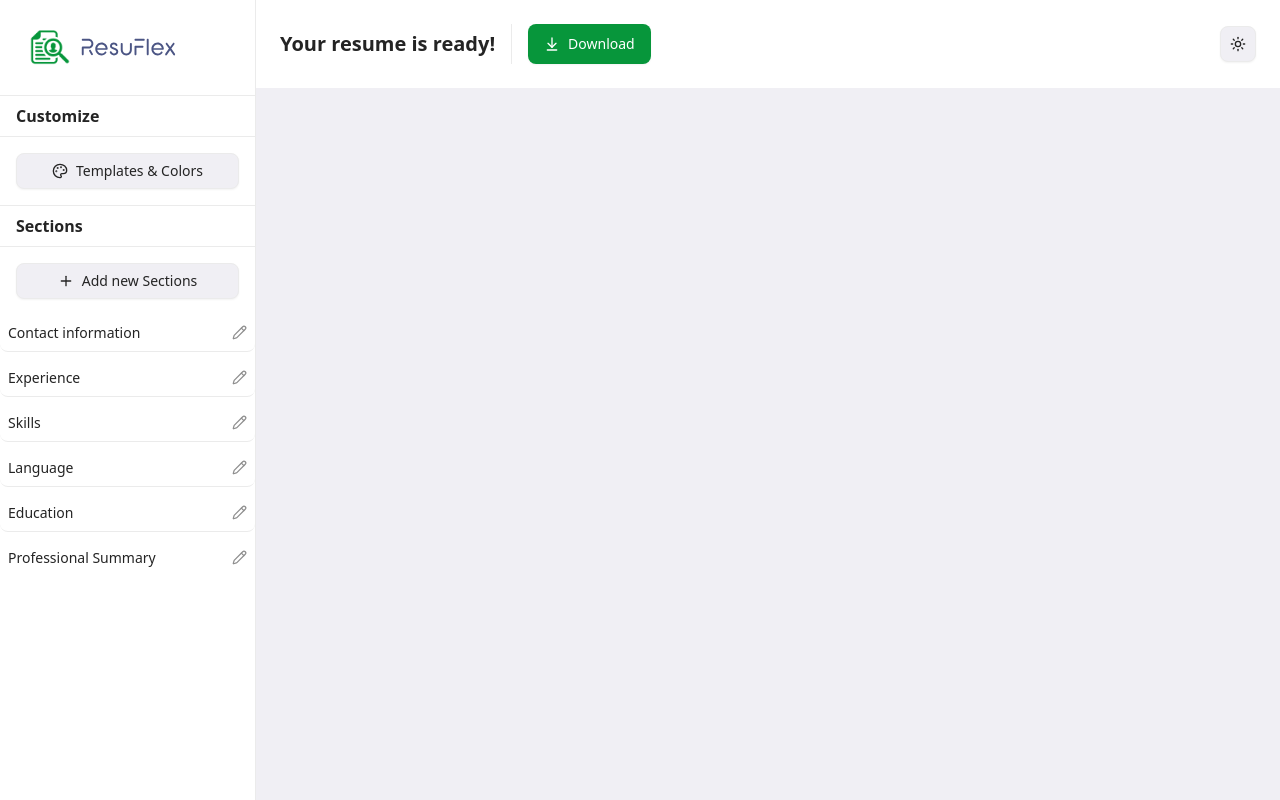
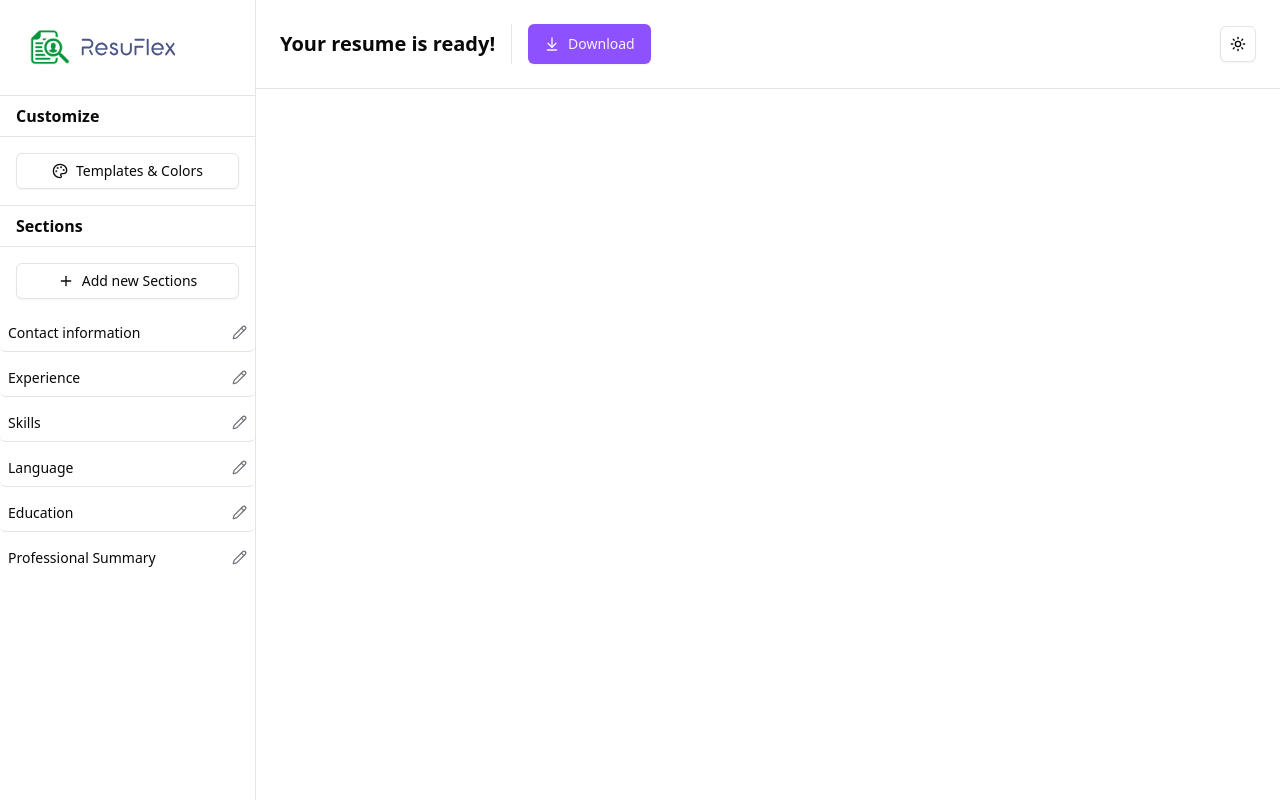
Before and after one commit to iamfaisalgill/Ai-resume-builder, a React (Vite) app: page /1/download in a window 1280 px wide. Built offline with nearby package versions, Linux system fonts and the light colour scheme.

Commit message:
working on experience dialog && theme changes

```diff
--- a/src/components/ui/button.jsx
+++ b/src/components/ui/button.jsx
@@ -10,7 +10,7 @@ const buttonVariants = cva(
     variants: {
       variant: {
         default:
-          "bg-primary text-white shadow-xs hover:bg-primary/90",
+          "bg-primary text-primary-foreground shadow-xs hover:bg-primary/90",
         destructive:
           "bg-destructive text-white shadow-xs hover:bg-destructive/90 focus-visible:ring-destructive/20 dark:focus-visible:ring-destructive/40 dark:bg-destructive/60",
         outline:
--- a/src/components/ui/input.jsx
+++ b/src/components/ui/input.jsx
@@ -13,7 +13,7 @@ function Input({
       data-slot="input"
       className={cn(
         "file:text-foreground placeholder:text-muted-foreground selection:bg-primary selection:text-primary-foreground dark:bg-input/30 border-input h-12 flex w-full min-w-0 rounded-md border bg-transparent px-3 py-1 text-base shadow-xs transition-[color,box-shadow] outline-none file:inline-flex file:h-7 file:border-0 file:bg-transparent file:text-sm file:font-medium disabled:pointer-events-none disabled:cursor-not-allowed disabled:opacity-50 md:text-sm",
-        "focus-visible:border-ring focus-visible:ring-ring/50 focus-visible:ring-[3px]",
+        "focus-visible:outline-none focus-visible:ring-1 focus-visible:ring-ring",
         "aria-invalid:ring-destructive/20 dark:aria-invalid:ring-destructive/40 aria-invalid:border-destructive",
         className
       )}
--- a/src/index.css
+++ b/src/index.css
@@ -5,73 +5,75 @@
 @custom-variant dark (&:is(.dark *));
 
 :root {
-  --radius: 0.625rem;
-  --background: #f0eff4;
-  --foreground: #242424;
-  --card: #ffffff;
-  --card-foreground: #242424;
-  --popover: #ffffff;
-  --popover-foreground: #242424;
-  --primary: #07963b;
-  --primary-foreground: #fbfbfb;
-  --secondary: #f7f7f7;
-  --secondary-foreground: #343434;
-  --muted: #f7f7f7;
-  --muted-foreground: #8e8e8e;
-  --accent: #f7f7f7;
-  --accent-foreground: #343434;
-  --destructive: #e74c3c;
-  --border: #ebebeb;
-  --input: #ebebeb;
-  --ring: #07963b;
-  --chart-1: #6d9f36;
-  --chart-2: #4a90e2;
-  --chart-3: #5c6bc0;
-  --chart-4: #f1c40f;
-  --chart-5: #e67e22;
-  --sidebar: #fbfbfb;
-  --sidebar-foreground: #242424;
-  --sidebar-primary: #343434;
-  --sidebar-primary-foreground: #fbfbfb;
-  --sidebar-accent: #f7f7f7;
-  --sidebar-accent-foreground: #343434;
-  --sidebar-border: #ebebeb;
-  --sidebar-ring: #b4b4b4;
+  --radius: 0.5rem;
+  --background: oklch(1 0 0);
+  --foreground: oklch(0.141 0.005 285.823);
+  --card: oklch(1 0 0);
+  --card-foreground: oklch(0.141 0.005 285.823);
+  --popover: oklch(1 0 0);
+  --popover-foreground: oklch(0.141 0.005 285.823);
+  --primary: oklch(0.606 0.25 292.717);
+   --primary-foreground: oklch(0.969 0.016 293.756);
+  --secondary: oklch(0.967 0.001 286.375);
+  --secondary-foreground: oklch(0.21 0.006 285.885);
+  --muted: oklch(0.967 0.001 286.375);
+  --muted-foreground: oklch(0.552 0.016 285.938);
+  --accent: oklch(0.967 0.001 286.375);
+  --accent-foreground: oklch(0.21 0.006 285.885);
+  --destructive: oklch(0.577 0.245 27.325);
+  --border: oklch(0.92 0.004 286.32);
+  --input: oklch(0.92 0.004 286.32);
+  --ring: oklch(0.606 0.25 292.717);
+  --chart-1: oklch(0.646 0.222 41.116);
+  --chart-2: oklch(0.6 0.118 184.704);
+  --chart-3: oklch(0.398 0.07 227.392);
+  --chart-4: oklch(0.828 0.189 84.429);
+  --chart-5: oklch(0.769 0.188 70.08);
+  --sidebar: oklch(0.985 0 0);
+  --sidebar-foreground: oklch(0.141 0.005 285.823);
+  --sidebar-primary: oklch(0.21 0.006 285.885);
+  --sidebar-primary-foreground: oklch(0.985 0 0);
+  --sidebar-accent: oklch(0.967 0.001 286.375);
+  --sidebar-accent-foreground: oklch(0.21 0.006 285.885);
+  --sidebar-border: oklch(0.92 0.004 286.32);
+  --sidebar-ring: oklch(0.705 0.015 286.067);
 }
 
 .dark {
-  --background: #242424;
-  --foreground: #fbfbfb;
-  --card: #343434;
-  --card-foreground: #fbfbfb;
-  --popover: #343434;
-  --popover-foreground: #fbfbfb;
-  --primary: #07963b;
-  --primary-foreground: #343434;
-  --secondary: #444444;
-  --secondary-foreground: #fbfbfb;
-  --muted: #444444;
-  --muted-foreground: #b4b4b4;
-  --accent: #444444;
-  --accent-foreground: #fbfbfb;
-  --destructive: #e74c3c;
-  --border: rgba(255, 255, 255, 0.1);
-  --input: rgba(255, 255, 255, 0.15);
-  --ring: #07963b;
-  --chart-1: #5c6bc0;
-  --chart-2: #4a90e2;
-  --chart-3: #e67e22;
-  --chart-4: #9b59b6;
-  --chart-5: #e74c3c;
-  --sidebar: #343434;
-  --sidebar-foreground: #fbfbfb;
-  --sidebar-primary: #5c6bc0;
-  --sidebar-primary-foreground: #fbfbfb;
-  --sidebar-accent: #444444;
-  --sidebar-accent-foreground: #fbfbfb;
-  --sidebar-border: rgba(255, 255, 255, 0.1);
-  --sidebar-ring: #8e8e8e;
+  --background: oklch(0.141 0.005 285.823);
+  --foreground: oklch(0.985 0 0);
+  --card: oklch(0.21 0.006 285.885);
+  --card-foreground: oklch(0.985 0 0);
+  --popover: oklch(0.21 0.006 285.885);
+  --popover-foreground: oklch(0.985 0 0);
+  --primary: oklch(0.541 0.281 293.009);
+   --primary-foreground: oklch(0.969 0.016 293.756);
+  --secondary: oklch(0.274 0.006 286.033);
+  --secondary-foreground: oklch(0.985 0 0);
+  --muted: oklch(0.274 0.006 286.033);
+  --muted-foreground: oklch(0.705 0.015 286.067);
+  --accent: oklch(0.274 0.006 286.033);
+  --accent-foreground: oklch(0.985 0 0);
+  --destructive: oklch(0.704 0.191 22.216);
+  --border: oklch(1 0 0 / 10%);
+  --input: oklch(1 0 0 / 15%);
+  --ring: oklch(0.541 0.281 293.009);
+  --chart-1: oklch(0.488 0.243 264.376);
+  --chart-2: oklch(0.696 0.17 162.48);
+  --chart-3: oklch(0.769 0.188 70.08);
+  --chart-4: oklch(0.627 0.265 303.9);
+  --chart-5: oklch(0.645 0.246 16.439);
+  --sidebar: oklch(0.21 0.006 285.885);
+  --sidebar-foreground: oklch(0.985 0 0);
+  --sidebar-primary: oklch(0.488 0.243 264.376);
+  --sidebar-primary-foreground: oklch(0.985 0 0);
+  --sidebar-accent: oklch(0.274 0.006 286.033);
+  --sidebar-accent-foreground: oklch(0.985 0 0);
+  --sidebar-border: oklch(1 0 0 / 10%);
+  --sidebar-ring: oklch(0.552 0.016 285.938);
 }
+
+
 
 @theme inline {
   --radius-sm: calc(var(--radius) - 4px);
@@ -113,15 +115,13 @@
 
 @layer base {
   * {
-    @apply border-border outline-ring/50;
+    @apply border-border;
   }
   body {
     @apply bg-background text-foreground;
   }
-  .lead{
-    @apply text-foreground
-  }
 }
+
 
 
 @media print {
@@ -179,6 +179,6 @@ input[type="number"]::-webkit-outer-spin-button {
   @apply !border-primary
 }
 
-/* .AccordionItem[data-state="open"] {
-  @apply !bg-background
-} */
+.accordion-item-inner > h3 {
+  width: 100%;
+}
--- a/src/pages/ResumeBuild.jsx
+++ b/src/pages/ResumeBuild.jsx
@@ -11,7 +11,7 @@ import Languages from "./Languages";
 const ResumeBuild = ({ pageIndex, setPageIndex }) => {
   return (
     <div className="min-w-full p-7">
-      <div className="mt-8 space-y-9 p-6 max-w-[1020px] mx-auto bg-card rounded-lg">
+      <div className="mt-8 space-y-9 p-6 max-w-[1020px] mx-auto bg-card rounded-lg border">
         {pageIndex == 1 ? (
           <ContactDetails setPageIndex={setPageIndex} />
         ) : pageIndex == 2 ? (
--- a/src/pages/[selectedTheme]/download/DownloadFile.jsx
+++ b/src/pages/[selectedTheme]/download/DownloadFile.jsx
@@ -23,7 +23,7 @@ const DownloadFile = () => {
     <div>
     <ResumeSidebar/>
       <div className="ml-64  print:ml-0">
-      <div className="bg-card p-6 flex items-center justify-between no-print">
+      <div className="bg-card border-b p-6 flex items-center justify-between no-print">
         <div className=" flex items-center">
           <h3 className="text-xl font-bold">Your resume is ready!</h3>
           <div className="h-10 border-r mx-4"></div>
```
Also changed, not shown: src/components/dialogs/ExperienceDialog.jsx (+112 -34 lines).
